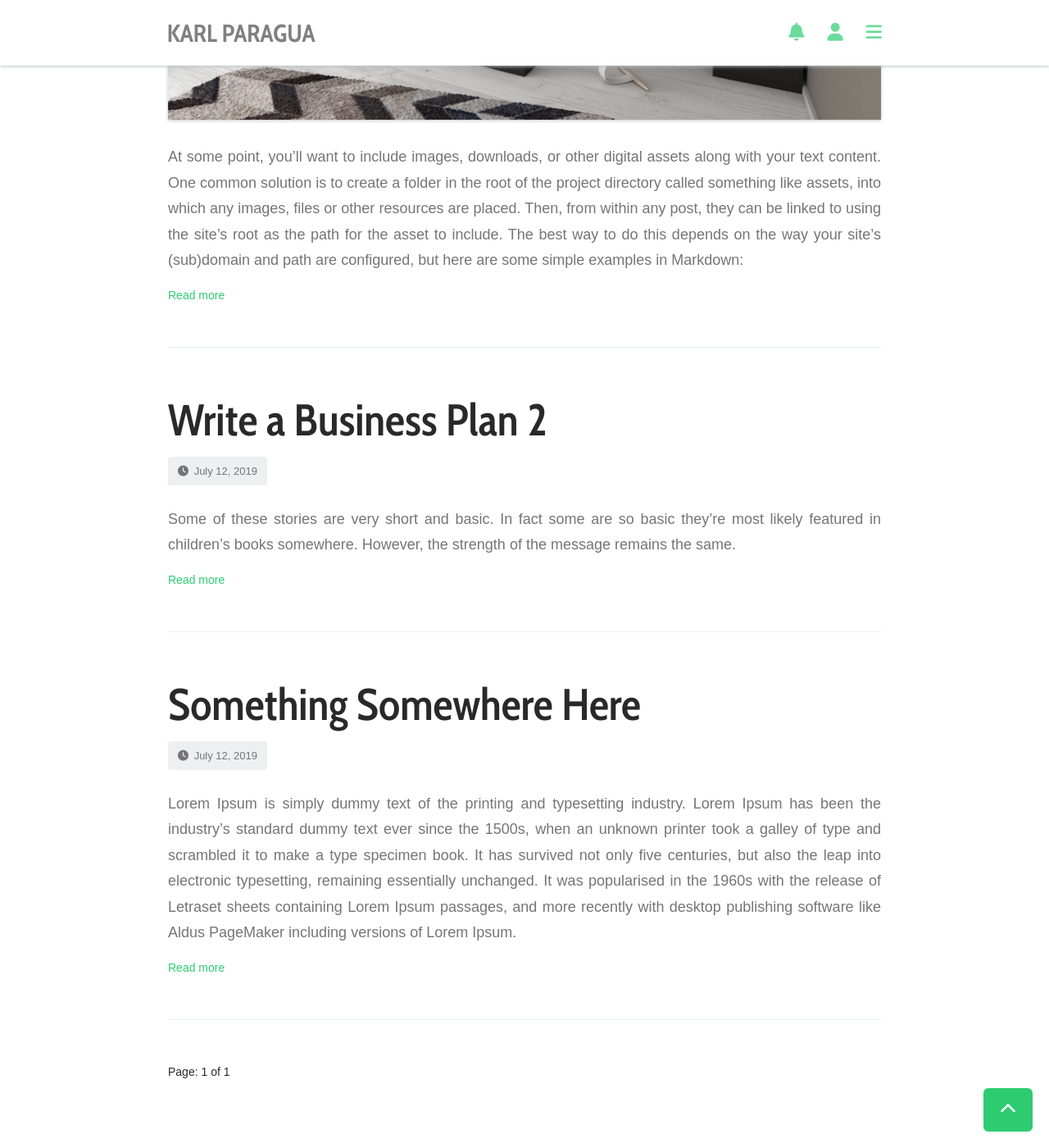
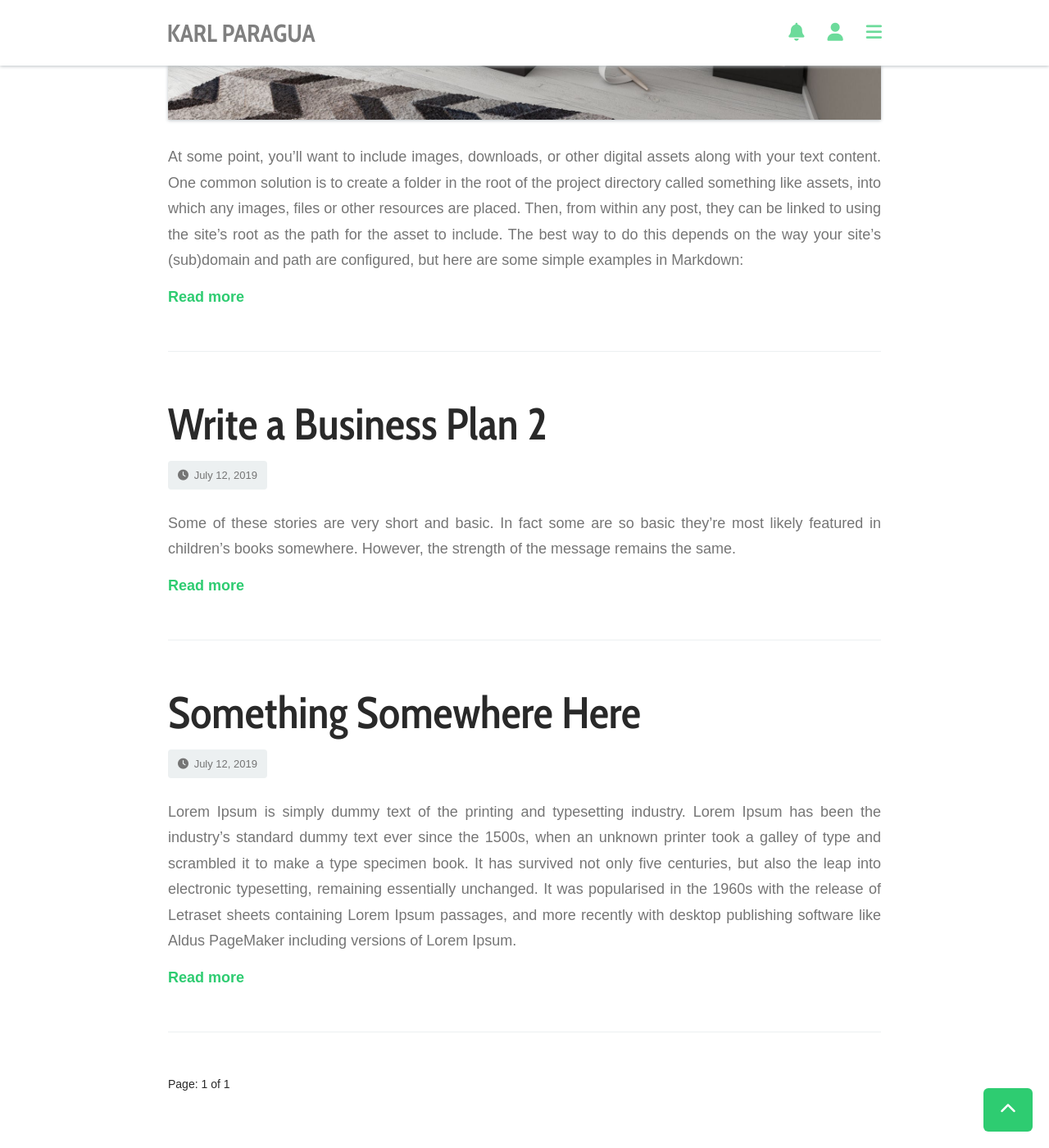
Before and after one commit to kbparagua/blog, a Jekyll site: the page built from index.html, in a window 1280 px wide and 1400 px high, scrolled down 633 px. Shown: the whole window at 82% size. Built offline with Jekyll 4.4.1, drawn with Linux system fonts in a browser that asks for light colours; nearby versions of some CDN libraries; the list of posts is cut into pages by our own code; comment, search, counter and statistics services are not loaded.

Commit message:
Fix read-more link

```diff
--- a/assets/css/main.scss
+++ b/assets/css/main.scss
@@ -114,6 +114,11 @@ h1 {
   color: $text-secondary;
 }
 
+.read-more {
+  font-size: 18px;
+  font-weight: bold;
+}
+
 .post-details {
   display: flex;
   flex-wrap: wrap;
@@ -151,6 +156,10 @@ h1 {
     }
   }
 
+  .read-more {
+    font-size: 14px;
+  }
+
   .post-details {
     .post-data {
       font-size: 10px;
--- a/index.html
+++ b/index.html
@@ -16,7 +16,7 @@ pagination:
       <div class="post-excerpt">{{ post.excerpt }}</div>
 
       {% if post.excerpt != post.content %}
-        <a class="btn btn-primary" href="{{ post.url }}">Read more</a>
+        <a class="read-more" href="{{ post.url }}">Read more</a>
       {% endif %}
     </div>
   </div>
```
